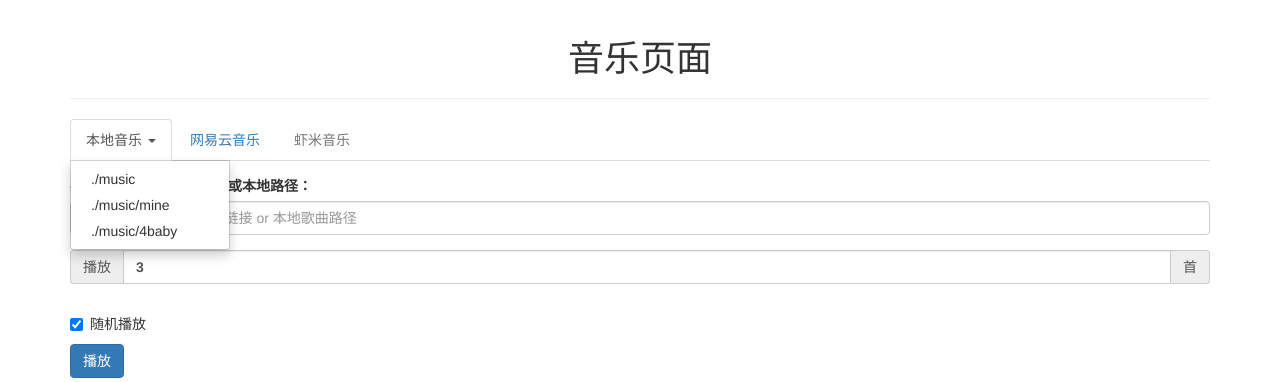
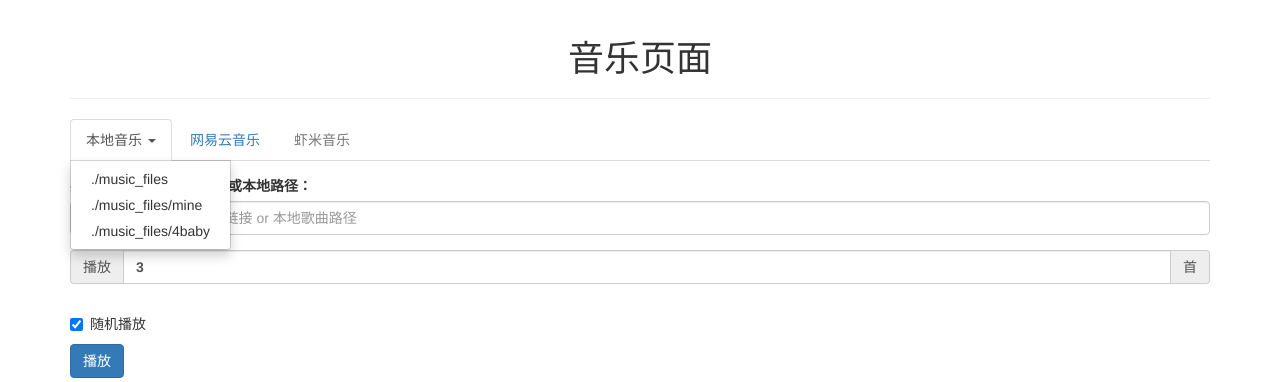
Before and after one commit to lhysrc/pi_say, a Flask app: page /music in a window 1280 px wide, after a click on "本地音乐". Shown: the part 51-433 px from the top of the page. Run offline with Flask 2, Linux system fonts and the light colour scheme; parts of the project's set-up code (start-up, migrations or seed data) failed here and were passed over; some libraries are stand-ins or nearby versions.

Commit message:
音乐文件夹改名；修复虾米验证码保存

```diff
--- a/common/util.py
+++ b/common/util.py
@@ -90,4 +90,4 @@ if __name__ == '__main__':
     # print getHashCode('772距岑村小学还有2站，预计在5分钟后到达')
     # print getHashCode('772距岑村小学还有2站，预计在5分钟后到达')
     print(os.getcwd())
-    print(GetFileFromThisRootDir("../music"))
+    print(GetFileFromThisRootDir("../music_files"))
--- a/main/play_sound.py
+++ b/main/play_sound.py
@@ -110,12 +110,12 @@ def play_by_pymedia(sound_file):
     while snd.isPlaying(): time.sleep( .5 )
 
 #play("./tmp/x.mp3")
-#play("./music/xiu_lian_ai_qing.mp3")
+#play("./music_files/xiu_lian_ai_qing.mp3")
 import random
 from common import util
 
 
-def play_local_music(n,music_fold='./music',rdm=True):
+def play_local_music(n,music_fold='./music_files',rdm=True):
     files = util.GetFileFromThisRootDir(music_fold, '.mp3')
     n = len(files) if n<=0 or n>len(files) else n
     play_files = random.sample(files,n) if rdm else files[:n]
--- a/main/xm_music.py
+++ b/main/xm_music.py
@@ -312,7 +312,7 @@ class xiami(object):
             #% int(time.time())
         url = re.search(r'src="(http.+checkcode.+?)"', cn).group(1)
         path = os.path.join(os.path.expanduser('~'), 'vcode.png')
-        with open(path, 'w') as g:
+        with open(path, 'wb') as g:
             data = ss.get(url).content
             g.write(data)
         print "  ++ 验证码已经保存至", s % (2, 91, path)
@@ -1217,8 +1217,8 @@ if __name__ == '__main__':
     # main(argv)
     x = xiami()
     # x.login()
-    # x.url_parser(['http://www.xiami.com/album/2100294190'])
-    x.check_in()
+    x.url_parser(['http://www.xiami.com/album/2100294190'])
+    #x.check_in()
 
 
     # url = 'http://m3.file.xiami.com/h/gzycHoYe6TpghKWTSY0JciAa6eXdGjaAxLRSj7cUqAQnLJEPZ4vmkJORQglB3CGaqEceE7qZ2jxGHuxbRNypwa%2BJGUHfCBxdB6pf'
--- a/start_main.py
+++ b/start_main.py
@@ -5,7 +5,7 @@ import os
 import threading
 import time
 from common import util
-required_dirs = ['tmp','music','log']
+required_dirs = ['tmp','music_files','log']
 for d in required_dirs:
     if not os.path.exists(d): os.mkdir(d)
 
@@ -74,7 +74,7 @@ def start_main():
         # (9, 39): (alarm_song, ()),
         (7, 43): (load_weather, ()),
         # (21, 10): (play_song_list, ()),
-        (22, 30): (play_sound.play_local_music, (3,'./music/4baby',True)),
+        (22, 30): (play_sound.play_local_music, (3,'./music_files/4baby',True)),
     }
 
     holiday_task_list ={
@@ -83,7 +83,7 @@ def start_main():
         (10, 0): (play_song_list, ()),
         (9, 55): (load_weather, ('',True)),
         # (10, 18): (play_song_list, ()),
-        (22, 45): (play_sound.play_local_music, (5,'./music/4baby',True)),
+        (22, 45): (play_sound.play_local_music, (5,'./music_files/4baby',True)),
     }
 
     # bao_shi = threading.Thread(target=tell_time)
--- a/www/templates/music.html
+++ b/www/templates/music.html
@@ -23,9 +23,9 @@
                     <span class="caret"></span>
                 </a>
                 <ul class="dropdown-menu" id="local-path">
-                    <li><a >./music</a></li>
-                    <li><a >./music/mine</a></li>
-                    <li><a >./music/4baby</a></li>
+                    <li><a >./music_files</a></li>
+                    <li><a >./music_files/mine</a></li>
+                    <li><a >./music_files/4baby</a></li>
 {#                    <li role="separator" class="divider"></li>#}
 {#                    <li><a href="#"></a></li>#}
                 </ul>
@@ -40,9 +40,9 @@
 {#            <label>位于#}
 {#                <label>#}
 {#                    <select class="form-control" id="local-path">#}
-{#                        <option>./music</option>#}
-{#                        <option selected>./music/mine</option>#}
-{#                        <option>./music/4baby</option>#}
+{#                        <option>./music_files</option>#}
+{#                        <option selected>./music_files/mine</option>#}
+{#                        <option>./music_files/4baby</option>#}
 {##}
 {#                    </select>#}
 {#                </label>　#}
```
Also changed, not shown: 1 other file.
